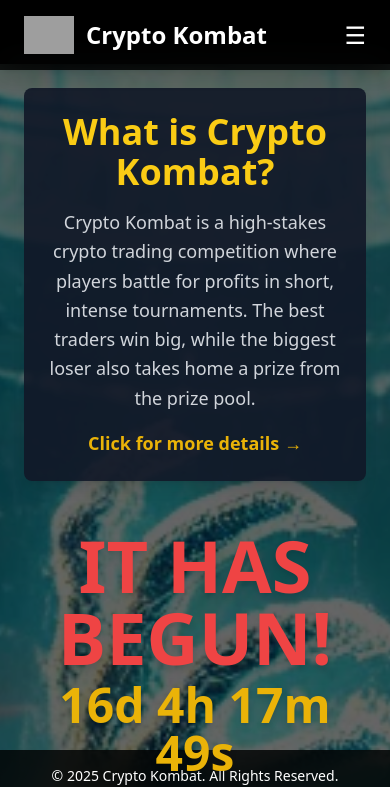
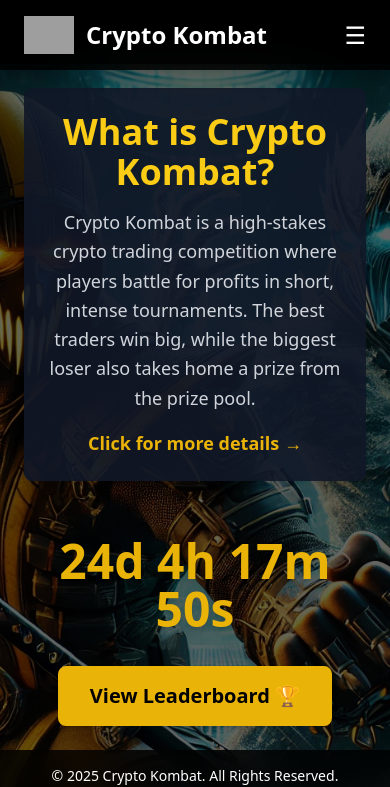
Before and after one commit to thecyberginehost/crypto-kombat, a Next.js app: page / in a window 390 px wide. Shown: the top 787 px of the page. Built offline with nearby package versions, Linux system fonts and the light colour scheme; grey boxes are pictures that could not be loaded.

Commit message:
Updated Phase 1 progress | Updated timer on landing/leaderboard page | more mobile friendly landing page

```diff
--- a/next.config.ts
+++ b/next.config.ts
@@ -6,7 +6,7 @@
     buildActivity: false, // Removes "Static Route" notification
     buildActivityPosition: "bottom-right", // Ensures it's completely disabled
   },
-  output: "export", // Fix for 404 errors on Vercel by ensuring static export
+ // output: "export", // Fix for 404 errors on Vercel by ensuring static export
   trailingSlash: true, // Helps prevent missing routes in Vercel
   images: {
     unoptimized: true, // Avoids issues with image optimization on Vercel
--- a/src/app/layout.tsx
+++ b/src/app/layout.tsx
@@ -6,18 +6,18 @@
 export const metadata: Metadata = {
   title: "Crypto Kombat - The Ultimate Trading Battle",
   description: "Compete in high-stakes crypto trading battles and claim your victory!",
+  metadataBase: new URL("https://cryptokombat.xyz"), // Updated with your final domain
   icons: {
-    icon: "/favicon.ico", // Ensure this exists in the public folder
+    icon: "/favicon.ico", // Ensure this file exists in /public folder
   },
-  metadataBase: new URL("https://crypto-kombat.vercel.app"), // Update with actual domain after deployment
   openGraph: {
     title: "Crypto Kombat",
     description: "The most intense crypto trading competition!",
-    url: "https://crypto-kombat.vercel.app", // Ensure it's your final domain
+    url: "https://cryptokombat.xyz", // Updated final domain
     siteName: "Crypto Kombat",
     images: [
       {
-        url: "/og-image.png", // Add this image in the public folder for social previews
+        url: "/og-image.png", // Ensure this exists in the public folder
         width: 1200,
         height: 630,
         alt: "Crypto Kombat Logo",
@@ -27,9 +27,10 @@
   },
   twitter: {
     card: "summary_large_image",
+    site: "@CryptoKombatHQ", // Update with your official Twitter handle
     title: "Crypto Kombat",
     description: "Join the ultimate crypto trading battle!",
-    images: ["/og-image.png"], // Twitter preview image
+    images: ["https://cryptokombat.xyz/og-image.png"], // Ensure the image URL is correct
   },
 };
 
@@ -38,6 +39,14 @@
     <html lang="en">
       <head>
         <link rel="icon" href="/favicon.ico" />
+        <meta property="og:title" content="Crypto Kombat - The Ultimate Trading Battle" />
+        <meta property="og:description" content="Compete in high-stakes crypto trading battles and claim your victory!" />
+        <meta property="og:image" content="https://cryptokombat.xyz/og-image.png" />
+        <meta property="og:url" content="https://cryptokombat.xyz" />
+        <meta name="twitter:card" content="summary_large_image" />
+        <meta name="twitter:title" content="Crypto Kombat" />
+        <meta name="twitter:description" content="Join the ultimate crypto trading battle!" />
+        <meta name="twitter:image" content="https://cryptokombat.xyz/og-image.png" />
       </head>
       <body className="bg-black text-white">
         <Navbar />
--- a/src/app/leaderboard/page.tsx
+++ b/src/app/leaderboard/page.tsx
@@ -7,7 +7,7 @@
   const [isLive, setIsLive] = useState(false);
 
   useEffect(() => {
-    const tournamentDate = new Date("2025-02-21T00:00:00Z").getTime();
+    const tournamentDate = new Date("2025-03-01T00:00:00Z").getTime();
 
     const updateCountdown = () => {
       const now = new Date().getTime();
--- a/src/app/page.tsx
+++ b/src/app/page.tsx
@@ -7,7 +7,7 @@
   const [countdown, setCountdown] = useState("");
 
   useEffect(() => {
-    const tournamentDate = new Date("2025-02-21T00:00:00Z").getTime();
+    const tournamentDate = new Date("2025-03-01T00:00:00Z").getTime();
     const updateCountdown = () => {
       const now = new Date().getTime();
       const timeLeft = tournamentDate - now;
@@ -31,8 +31,13 @@
 
   return (
     <div
-      className="relative flex flex-col items-center justify-center min-h-screen text-white text-center p-6 bg-cover bg-center font-sans"
-      style={{ backgroundImage: "url('/background.jpg')" }}
+      className="relative flex flex-col items-center justify-center min-h-screen text-white text-center p-6"
+      style={{
+        backgroundImage: "url('/background.jpg')",
+        backgroundSize: "cover",
+        backgroundPosition: "center",
+        backgroundAttachment: "fixed", // Ensures a more dynamic mobile-friendly feel
+      }}
     >
       {/* Dark Overlay for Readability */}
       <div className="absolute top-0 left-0 w-full h-full bg-black bg-opacity-60"></div>
@@ -56,9 +61,6 @@
 
         {/* Countdown Section */}
         <div className="text-center">
-          <h1 className="text-7xl font-extrabold uppercase text-red-500 drop-shadow-lg animate-fadeIn">
-            IT HAS BEGUN!
-          </h1>
           <p className="text-5xl font-bold mt-2 text-yellow-500 drop-shadow-md animate-fadeIn">
             {countdown}
           </p>
@@ -84,7 +86,7 @@
             <div className="bg-gradient-to-r from-blue-600 to-blue-900 p-6 rounded-lg shadow-md border border-green-400">
               <h4 className="text-2xl font-bold text-white">Phase 1: Launch (In Progress)</h4>
               <ul className="mt-3 text-gray-300 text-lg leading-relaxed">
-                <li>🔹 Branding & website deployment</li>
+                <li className="text-green-400 font-semibold">✔️ Branding & website deployment (Complete)</li>
                 <li>🔹 First tournament initiation</li>
                 <li>🔹 Community building & marketing push</li>
               </ul>
@@ -109,9 +111,8 @@
                 <li>🔹 UX/UI improvements</li>
               </ul>
             </div>
-
-            {/* Phase 4 */}
-            <div className="bg-gray-800 p-6 rounded-lg shadow-md">
+                        {/* Phase 4 */}
+                        <div className="bg-gray-800 p-6 rounded-lg shadow-md">
               <h4 className="text-2xl font-bold text-purple-500">Phase 4: Game Integration</h4>
               <ul className="mt-3 text-gray-300 text-lg leading-relaxed">
                 <li>🔹 In-game $KOMBAT rewards</li>
@@ -139,7 +140,6 @@
                 <li>🔹 Large-scale competitive tournaments</li>
               </ul>
             </div>
-
           </div>
         </div>
       </div>
```
Also changed, not shown: public/og-image.png (added).
